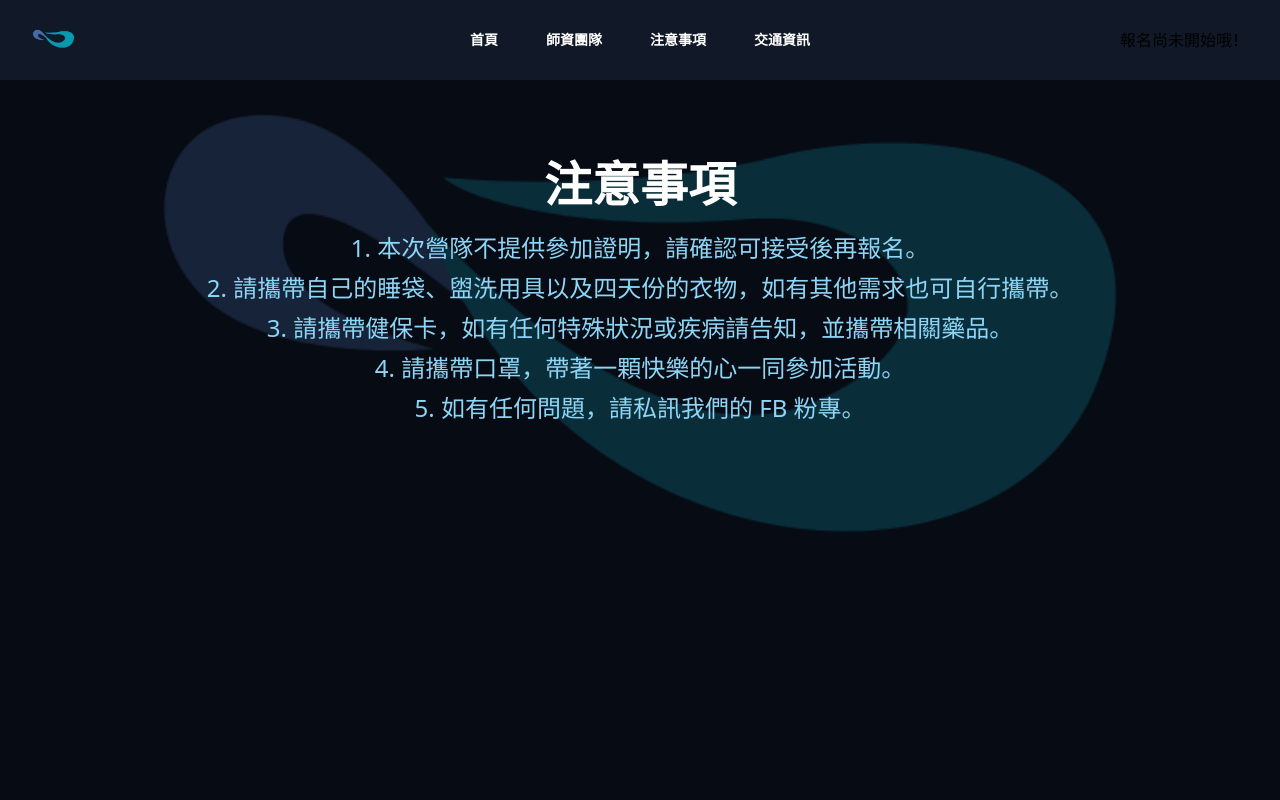
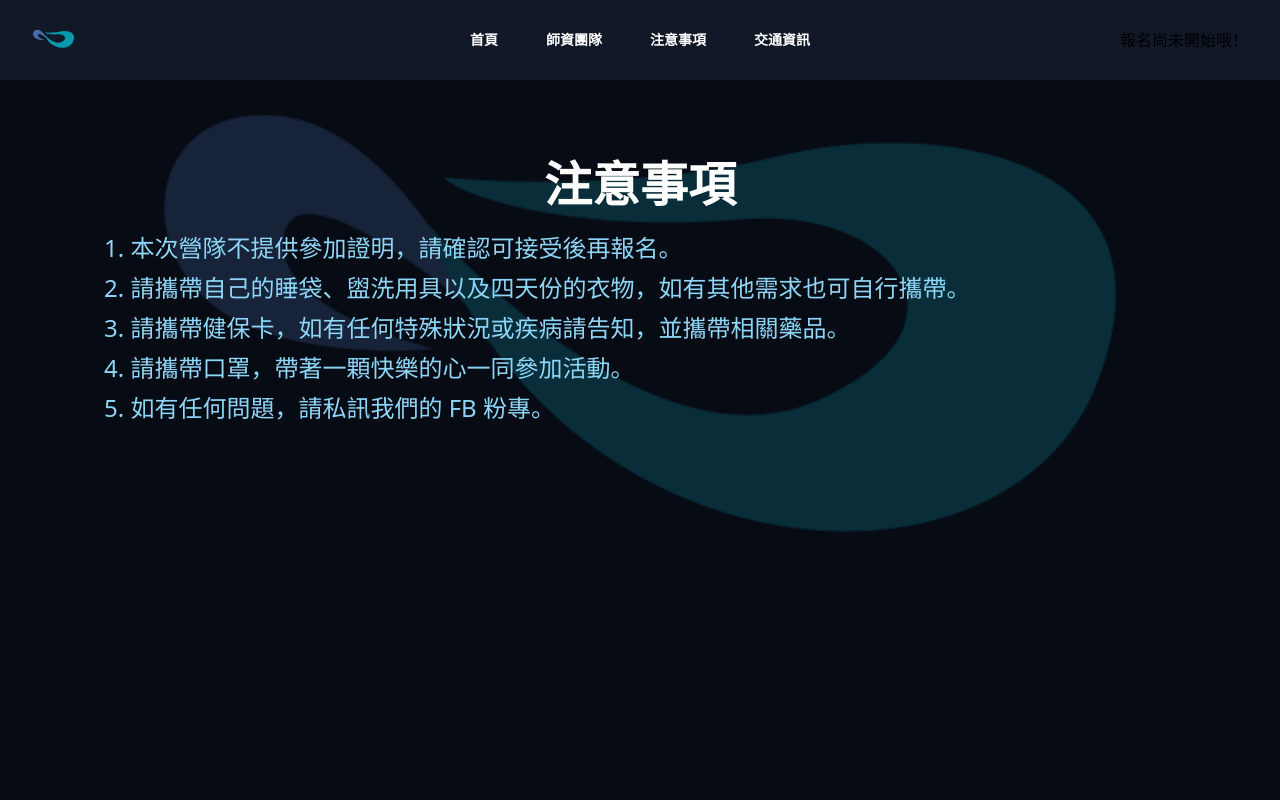
Before and after one commit to ioncamp-internal/web-ionc, a Next.js app: page /notices in a window 1280 px wide. Shown: the top 800 px of the page. Built offline with nearby package versions, Linux system fonts and the light colour scheme.

Commit message:
改成向左對齊

```diff
--- a/src/pages/notices/index.js
+++ b/src/pages/notices/index.js
@@ -16,8 +16,8 @@ export default function Home() {
             <main className="flex min-h-screen flex-col items-center justify-between px-4 py-10 md:p-20"
                   style={{backgroundColor: "#070B14"}}>
                 <Background/>
-                <div className="text-center z-10">
-                    <h1 className="text-5xl font-bold" style={{color: "#FFF"}}>注意事項</h1>
+                <div className="text-left z-10 w-full">
+                    <h1 className="text-5xl font-bold text-center" style={{color: "#FFF"}}>注意事項</h1>
                     <ul className="px-6 text-2xl font-medium my-5 leading-10" style={{color: "#8DD6F7"}}>
                         <li>1. 本次營隊不提供參加證明，請確認可接受後再報名。</li>
                         <li>2. 請攜帶自己的睡袋、盥洗用具以及四天份的衣物，如有其他需求也可自行攜帶。</li>
@@ -30,6 +30,5 @@ export default function Home() {
             </main>
             <Footer/>
         </>
-
     )
 }
```
